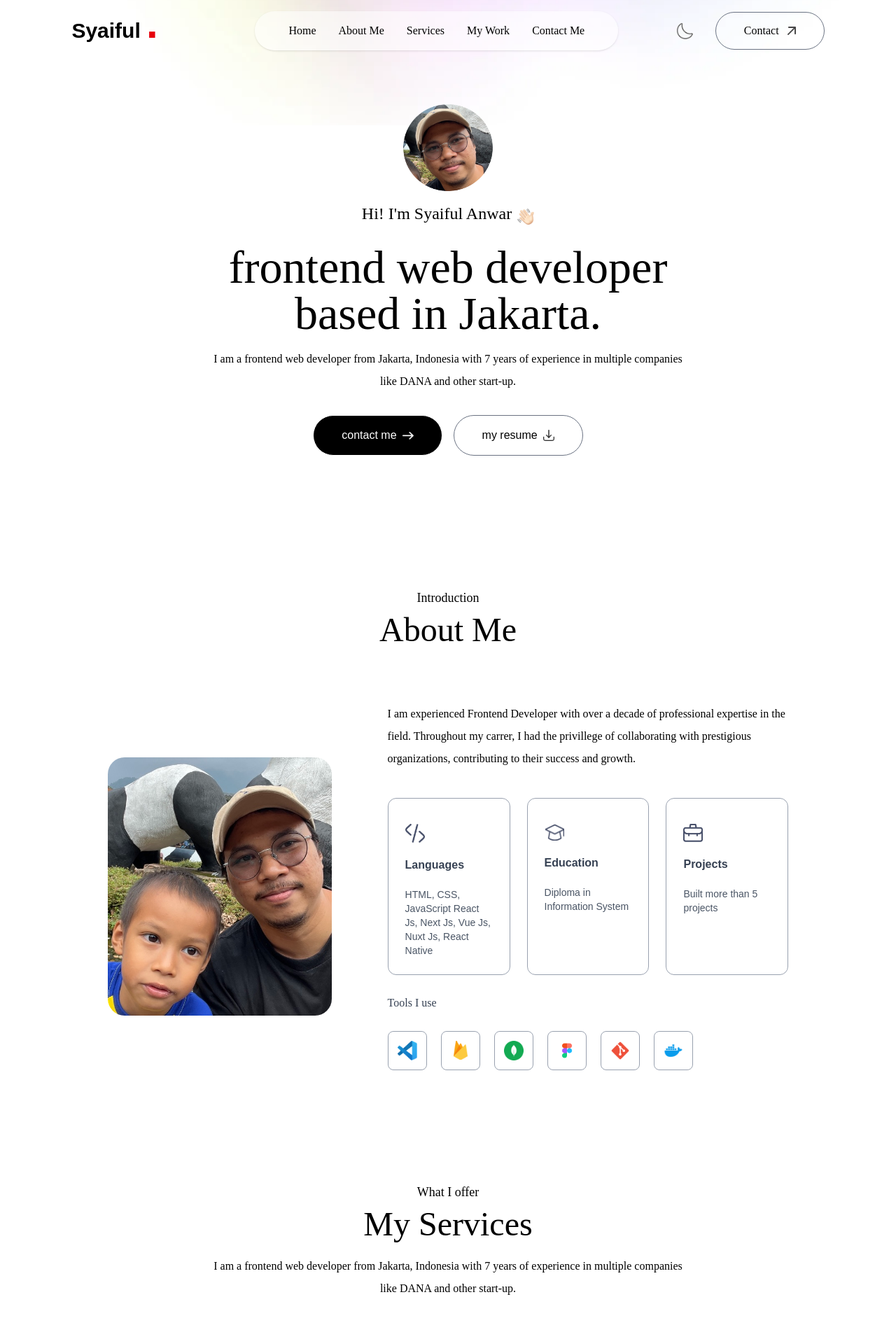
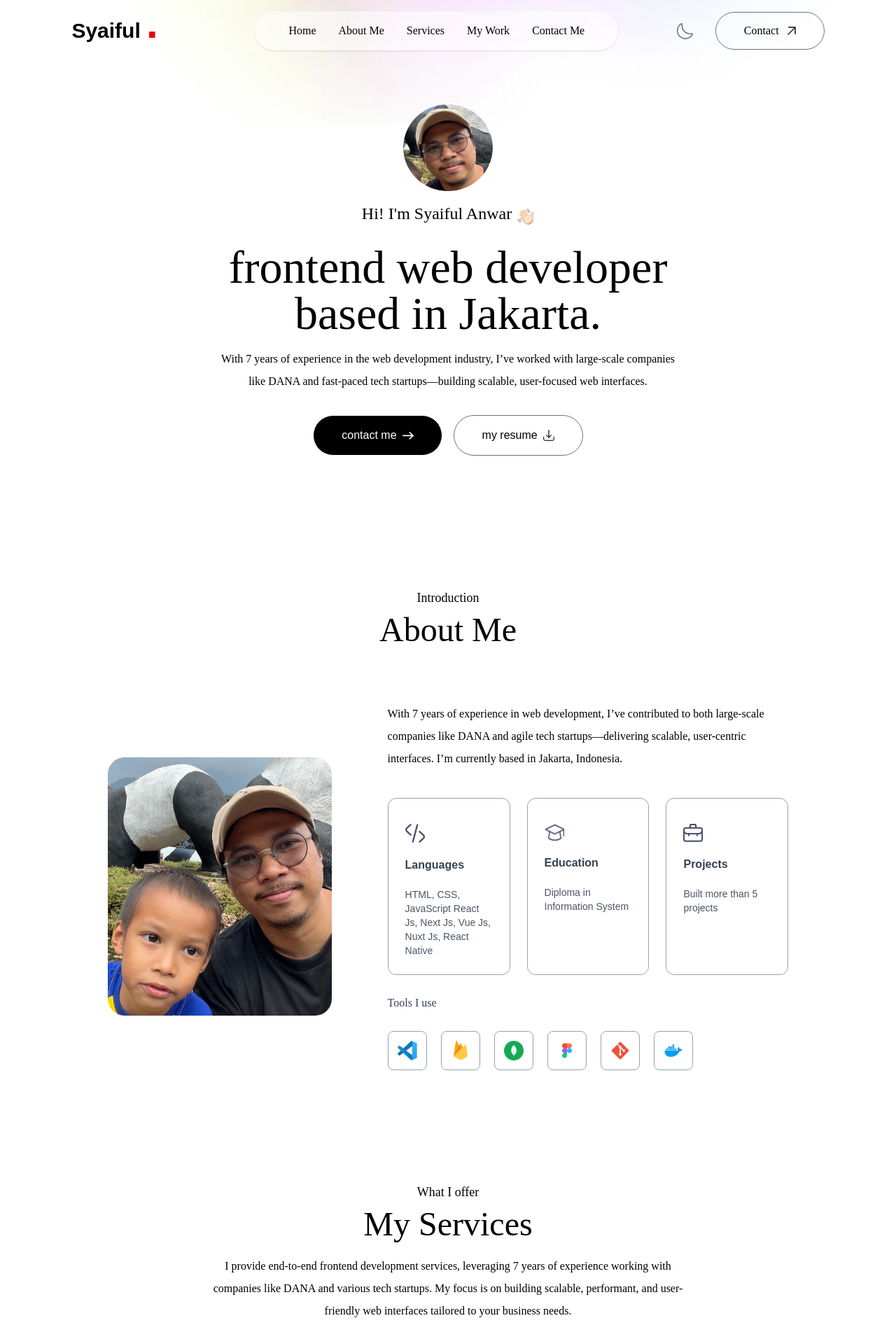
Before and after one commit to ipunganwar/portofolio, a Next.js app: page / in a window 1280 px wide. Shown: the top 1903 px of the page at 70% size. Built offline with nearby package versions, Linux system fonts and the light colour scheme; a web font is replaced by a local one.

Commit message:
fix: wording:

```diff
--- a/components/About.tsx
+++ b/components/About.tsx
@@ -57,10 +57,10 @@ const About = ({ isDarkMode }: Props) => {
           transition={{ duration: 0.6, delay: 0.8 }}
         >
           <p className="mb-10 max-w-2xl font-ovo">
-            I am experienced Frontend Developer with over a decade of
-            professional expertise in the field. Throughout my carrer, I had the
-            privillege of collaborating with prestigious organizations,
-            contributing to their success and growth.
+            With 7 years of experience in web development, I’ve contributed to
+            both large-scale companies like DANA and agile tech
+            startups—delivering scalable, user-centric interfaces. I’m currently
+            based in Jakarta, Indonesia.
           </p>
 
           <motion.ul
--- a/components/Header.tsx
+++ b/components/Header.tsx
@@ -36,8 +36,9 @@ const Header = () => {
         whileInView={{ opacity: 1 }}
         transition={{ duration: 0.6, delay: 0.7 }}
       >
-        I am a frontend web developer from Jakarta, Indonesia with 7 years of
-        experience in multiple companies like DANA and other start-up.
+        With 7 years of experience in the web development industry, I’ve worked
+        with large-scale companies like DANA and fast-paced tech
+        startups—building scalable, user-focused web interfaces.
       </motion.p>
       <div className="flex flex-col sm:flex-row itens-center gap-4 mt-4">
         <motion.a
--- a/components/Services.tsx
+++ b/components/Services.tsx
@@ -35,8 +35,10 @@ const Services = () => {
         whileInView={{ opacity: 1 }}
         transition={{ duration: 0.5, delay: 0.7 }}
       >
-        I am a frontend web developer from Jakarta, Indonesia with 7 years of
-        experience in multiple companies like DANA and other start-up.
+        I provide end-to-end frontend development services, leveraging 7 years
+        of experience working with companies like DANA and various tech
+        startups. My focus is on building scalable, performant, and
+        user-friendly web interfaces tailored to your business needs.
       </motion.p>
 
       <motion.div
```
